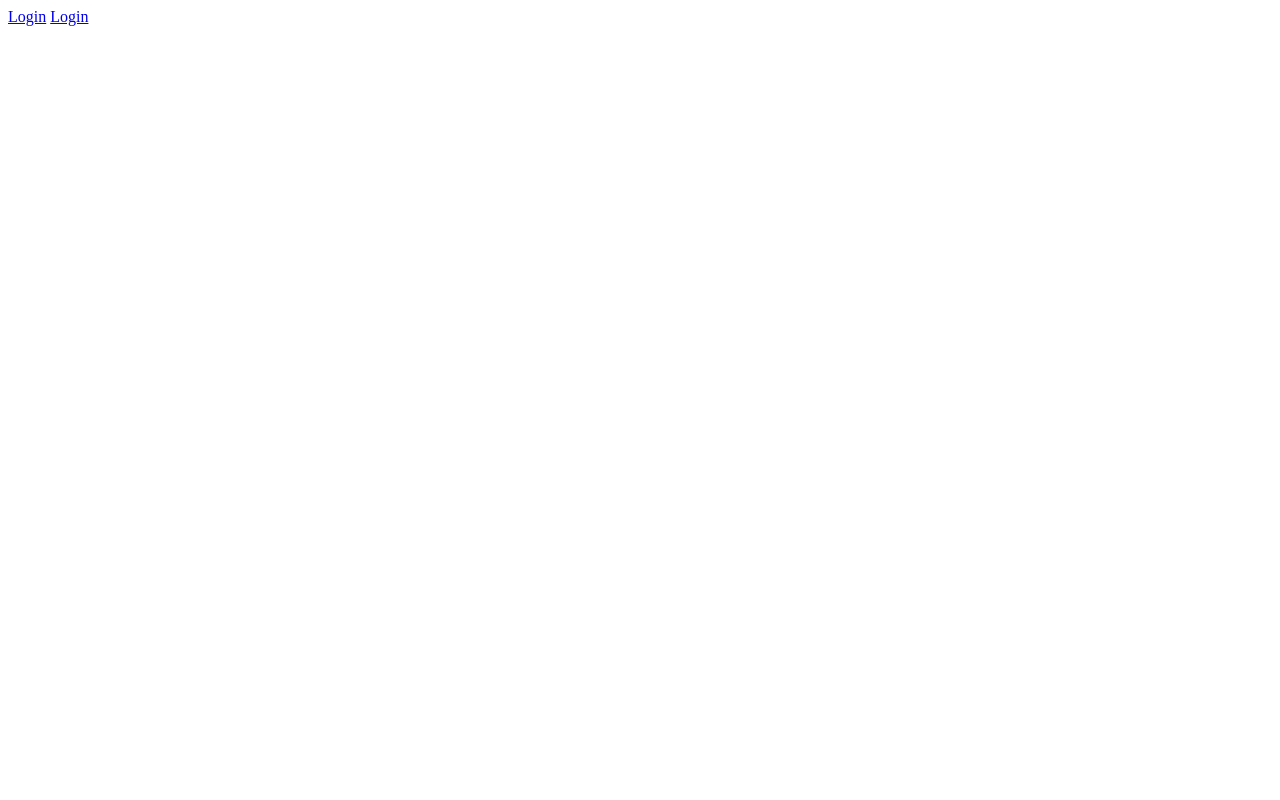
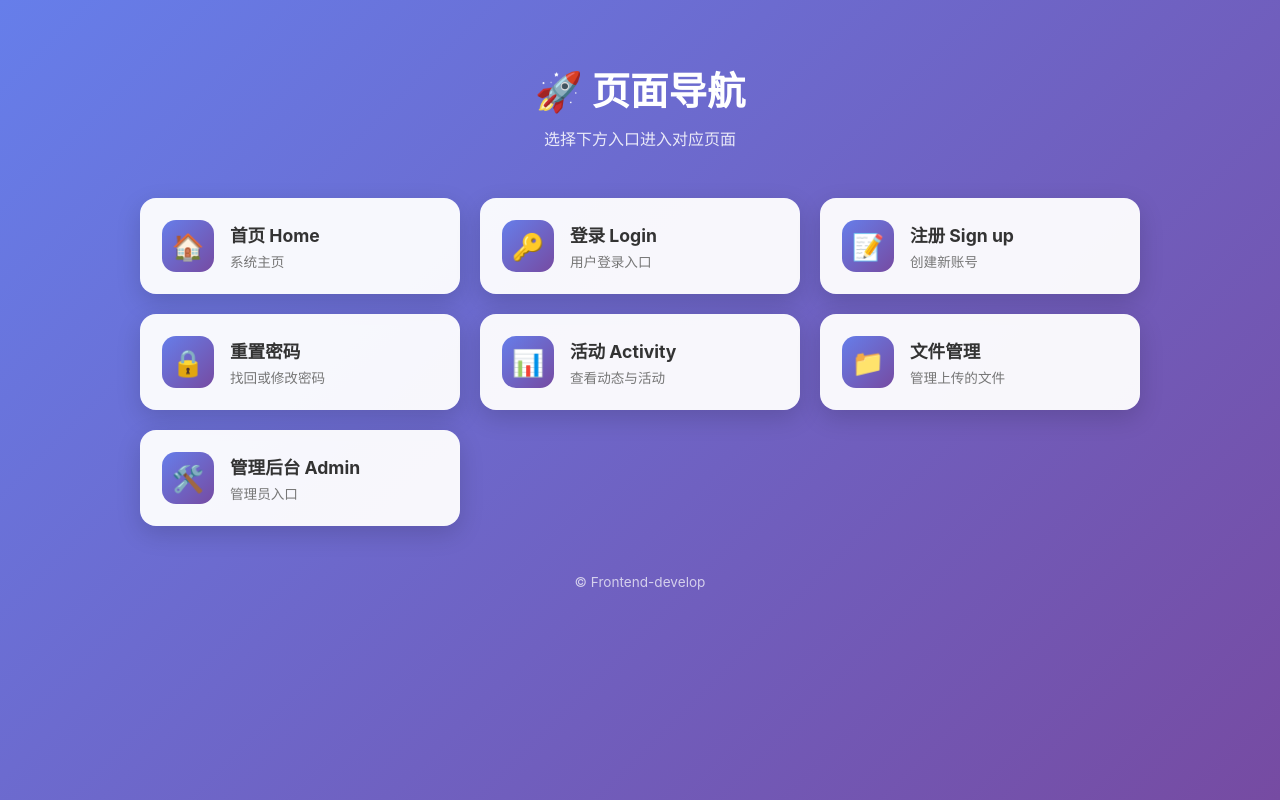
Before and after one commit to Blourful/Frontend-develop, a plain HTML site: page index.html in a window 1280 px wide. Drawn offline with Linux system fonts and the light colour scheme.

Commit message:
Revamp index.html with new layout and styles
Added a complete HTML structure with navigation links and styling.

```diff
--- a/index.html
+++ b/index.html
@@ -1,4 +1,91 @@
-<html>
-    <a href="pages/login.html">Login</a>
-     <a href="pages/admin.html">Login</a>
+<!DOCTYPE html>
+<html lang="zh-CN">
+<head>
+    <meta charset="UTF-8">
+    <meta name="viewport" content="width=device-width, initial-scale=1.0">
+    <title>Frontend Develop - 页面导航</title>
+    <style>
+        * { box-sizing: border-box; margin: 0; padding: 0; }
+        body {
+            min-height: 100vh;
+            font-family: -apple-system, "Segoe UI", "PingFang SC", "Microsoft YaHei", sans-serif;
+            background: linear-gradient(135deg, #667eea 0%, #764ba2 100%);
+            color: #333;
+            padding: 60px 20px;
+        }
+        header { text-align: center; color: #fff; margin-bottom: 48px; }
+        header h1 { font-size: 2.4rem; margin-bottom: 10px; }
+        header p { opacity: .85; }
+        .grid {
+            max-width: 1000px;
+            margin: 0 auto;
+            display: grid;
+            grid-template-columns: repeat(auto-fill, minmax(280px, 1fr));
+            gap: 20px;
+        }
+        .card {
+            display: flex;
+            align-items: center;
+            gap: 16px;
+            padding: 22px;
+            background: rgba(255, 255, 255, .95);
+            border-radius: 16px;
+            text-decoration: none;
+            color: inherit;
+            box-shadow: 0 8px 24px rgba(0, 0, 0, .15);
+            transition: transform .2s, box-shadow .2s;
+        }
+        .card:hover { transform: translateY(-6px); box-shadow: 0 14px 32px rgba(0, 0, 0, .25); }
+        .icon {
+            flex: none;
+            width: 52px; height: 52px;
+            display: grid; place-items: center;
+            font-size: 26px;
+            border-radius: 14px;
+            background: linear-gradient(135deg, #667eea, #764ba2);
+        }
+        .card h2 { font-size: 1.1rem; margin-bottom: 4px; }
+        .card p { font-size: .85rem; color: #777; }
+        footer { text-align: center; margin-top: 48px; color: rgba(255,255,255,.7); font-size: .85rem; }
+    </style>
+</head>
+<body>
+    <header>
+        <h1>🚀 页面导航</h1>
+        <p>选择下方入口进入对应页面</p>
+    </header>
+
+    <main class="grid">
+        <a class="card" href="pages/home.html">
+            <div class="icon">🏠</div>
+            <div><h2>首页 Home</h2><p>系统主页</p></div>
+        </a>
+        <a class="card" href="pages/login.html">
+            <div class="icon">🔑</div>
+            <div><h2>登录 Login</h2><p>用户登录入口</p></div>
+        </a>
+        <a class="card" href="pages/signup.html">
+            <div class="icon">📝</div>
+            <div><h2>注册 Sign up</h2><p>创建新账号</p></div>
+        </a>
+        <a class="card" href="pages/reset-password.html">
+            <div class="icon">🔒</div>
+            <div><h2>重置密码</h2><p>找回或修改密码</p></div>
+        </a>
+        <a class="card" href="pages/activity.html">
+            <div class="icon">📊</div>
+            <div><h2>活动 Activity</h2><p>查看动态与活动</p></div>
+        </a>
+        <a class="card" href="pages/file-manager.html">
+            <div class="icon">📁</div>
+            <div><h2>文件管理</h2><p>管理上传的文件</p></div>
+        </a>
+        <a class="card" href="pages/admin.html">
+            <div class="icon">🛠️</div>
+            <div><h2>管理后台 Admin</h2><p>管理员入口</p></div>
+        </a>
+    </main>
+
+    <footer>© Frontend-develop</footer>
+</body>
 </html>
```
